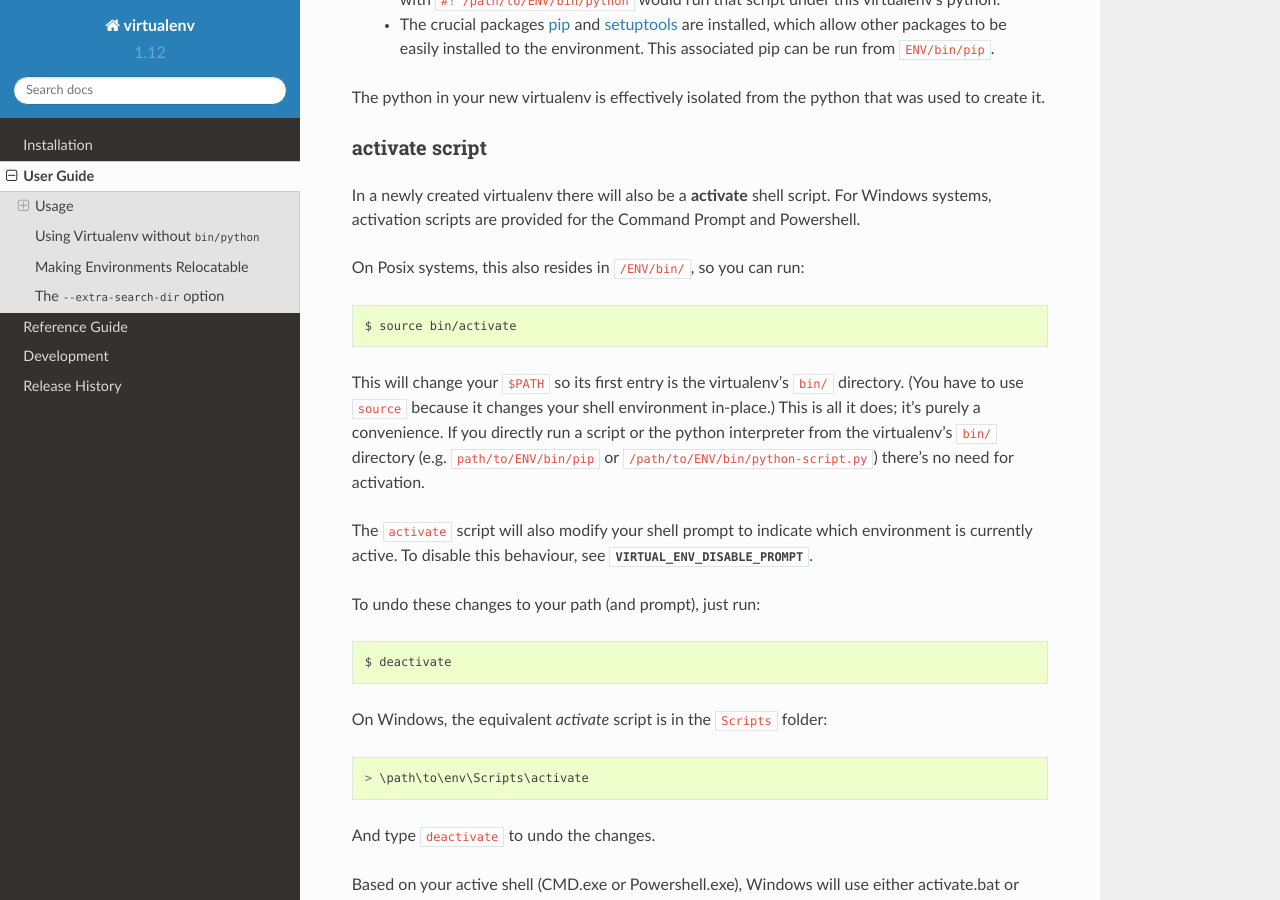
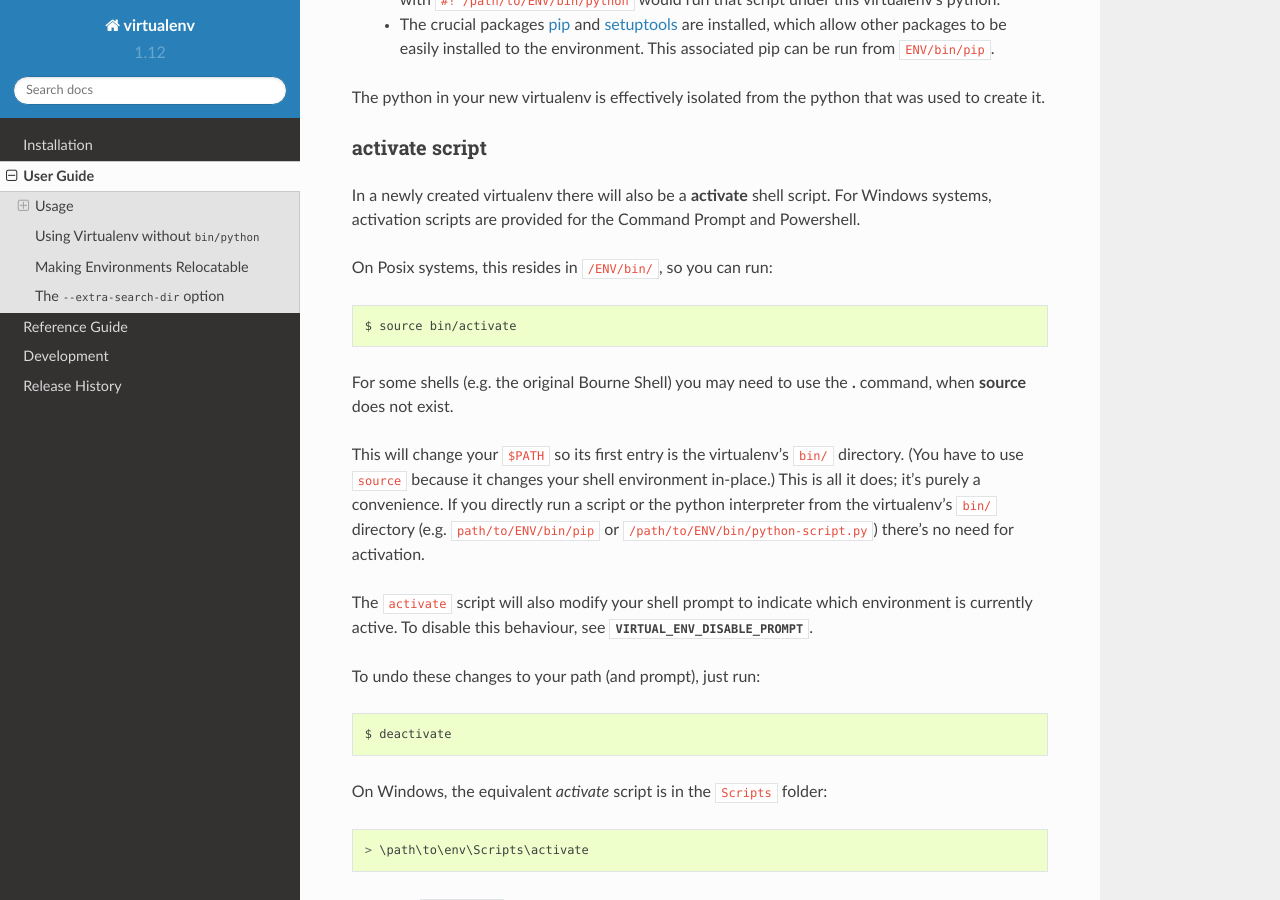
Before and after one commit to pypa/virtualenv, a Sphinx documentation site: the page built from docs/userguide.rst, in a window 1280 px wide and 900 px high, scrolled down 515 px. Built offline with Sphinx 7.4.7 and the Read the Docs theme 2.0.0, drawn with Linux system fonts in a browser that asks for light colours.

Commit message:
Incorporate 6355f9b8 by @pfmoore

```diff
--- a/docs/userguide.rst
+++ b/docs/userguide.rst
@@ -40,9 +40,12 @@ In a newly created virtualenv there will also be a :command:`activate` shell
 script. For Windows systems, activation scripts are provided for
 the Command Prompt and Powershell.
 
-On Posix systems, this also resides in :file:`/ENV/bin/`, so you can run::
+On Posix systems, this resides in :file:`/ENV/bin/`, so you can run::
 
     $ source bin/activate
+
+For some shells (e.g. the original Bourne Shell) you may need to use the
+:command:`.` command, when :command:`source` does not exist.
 
 This will change your ``$PATH`` so its first entry is the virtualenv's
 ``bin/`` directory. (You have to use ``source`` because it changes your
```
